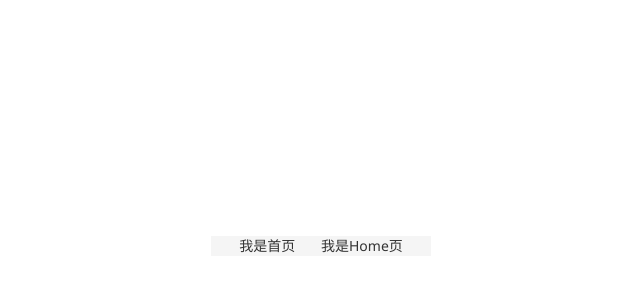
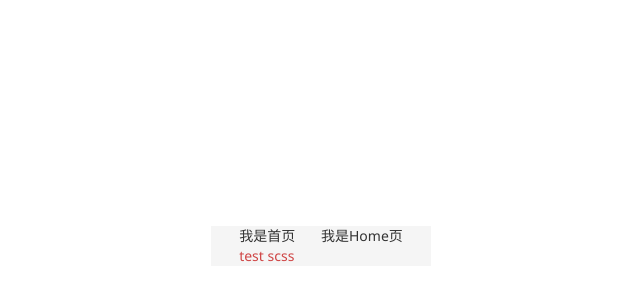
Before and after one commit to cansoking/vue-rabbit-practice, a Vue app: page / in a window 1280 px wide. Shown: the part 154-454 px from the top of the page, without its empty margins (319-959 px from the left). Built offline with nearby package versions, Linux system fonts and the light colour scheme.

Commit message:
scss文件自动导入

```diff
--- a/src/App.vue
+++ b/src/App.vue
@@ -4,9 +4,14 @@ import { RouterView } from "vue-router";
 
 <template>
   <RouterView />
+  <div class="test">test scss</div>
 </template>
 
-<style scoped>
+<style scoped lang="scss">
+.test {
+  color: $priceColor;
+}
+
 header {
   line-height: 1.5;
   max-height: 100vh;
--- /dev/null
+++ b/src/styles/var.scss
@@ -0,0 +1,5 @@
+$xtxColor: #27ba9b;
+$helpColor: #e26237;
+$sucColor: #1dc779;
+$warnColor: #ffb302;
+$priceColor: #cf4444;
--- a/vite.config.js
+++ b/vite.config.js
@@ -32,7 +32,10 @@ export default defineConfig({
     preprocessorOptions: {
       scss: {
         // 2. 自动导入定制化样式
-        additionalData: `@use "@/styles/element/index.scss" as *;`,
+        additionalData: `
+          @use "@/styles/element/index.scss" as *;
+          @use "@/styles/var.scss" as *;
+        `,
       },
     },
   },
```
